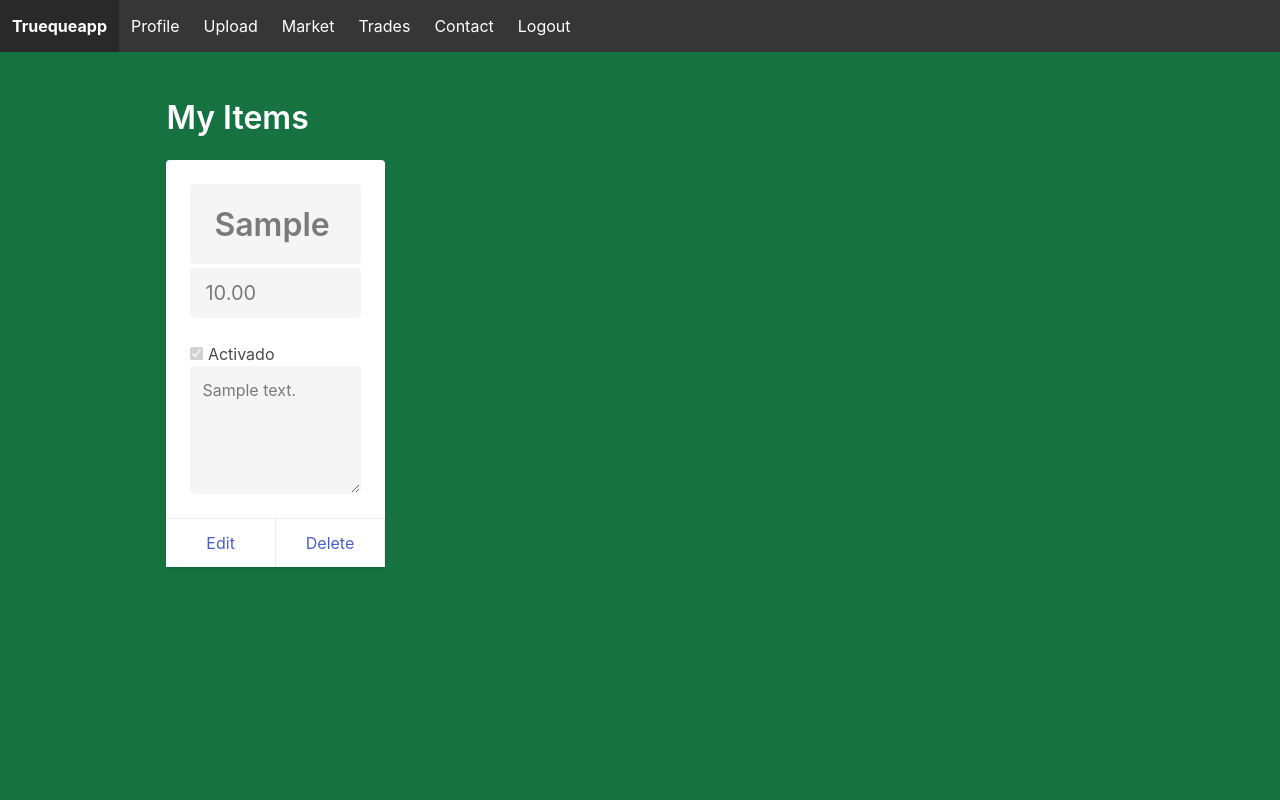
After one commit to milenkomilic/trueque-app, a Django app: page /trueque/my_items/ in a window 1280 px wide. The commit adds this page. Run offline with Django 4.2, Linux system fonts and the light colour scheme; a user stored in the database is signed in; tables that the repository leaves empty hold one stand-in row (values such as "Sample post").

Commit message:
Se agrega CRUD operations de items. Edit, Delete, MyItems.

```diff
--- /dev/null
+++ b/truequeapp/trueque_web_service/templates/accounts/my_items.html
@@ -0,0 +1,192 @@
+<!DOCTYPE html>
+<html lang="en">
+<head>
+    <meta charset="UTF-8">
+    <title>My Items</title>
+    <link rel="stylesheet" href="https://cdnjs.cloudflare.com/ajax/libs/bulma/0.9.3/css/bulma.min.css">
+    <style>
+        html, body {
+            height: 100%;
+            margin: 0;
+        }
+        body {
+            display: flex;
+            flex-direction: column;
+            min-height: 100vh;
+            background-color: #167341; /* Color de fondo */
+        }
+        .section {
+            flex: 1;
+            display: flex;
+            flex-direction: column;
+        }
+        .container {
+            width: 80%;
+            margin: auto;
+        }
+        .card {
+            box-shadow: 0 2px 3px rgba(10, 10, 10, 0.1); /* Sombra para las tarjetas */
+        }
+        .card-footer-item {
+            background-color: #fff;
+        }
+        .card-footer-item:hover {
+            background-color: #f5f5f5;
+        }
+        .footer {
+            background-color: #333333; /* Color de fondo del pie de página */
+            color: white; /* Color del texto del pie de página */
+            text-align: center;
+            padding: 2rem 1rem;
+        }
+    </style>
+    <script src="https://code.jquery.com/jquery-3.6.0.min.js"></script>
+</head>
+<body>
+    <nav class="navbar is-dark" role="navigation" aria-label="main navigation">
+        <div class="navbar-brand">
+            <a class="navbar-item" href="{% url 'index' %}">
+                <strong>Truequeapp</strong>
+            </a>
+            <a role="button" class="navbar-burger" aria-label="menu" aria-expanded="false" data-target="navbarBasicExample">
+                <span aria-hidden="true"></span>
+                <span aria-hidden="true"></span>
+                <span aria-hidden="true"></span>
+            </a>
+        </div>
+        <div id="navbarBasicExample" class="navbar-menu">
+            <div class="navbar-start">
+                {% if user.is_authenticated %}
+                    <!-- Links para usuarios autenticados -->
+                    <a class="navbar-item" href="{% url 'user_profile' %}">Profile</a>
+                    <a class="navbar-item" href="{% url 'upload_item' %}">Upload</a>
+                    <a class="navbar-item" href="{% url 'view_items' %}">Market</a>
+                    <a class="navbar-item" href="{% url 'respond_to_trade' %}">Trades</a>
+                {% endif %}
+                <!-- Links comunes a todos los usuarios -->
+                <a class="navbar-item">Contact</a>
+                {% if user.is_authenticated %}
+                <a class="navbar-item" href="{% url 'logout' %}">Logout</a>
+                {% endif %}
+            </div>
+        </div>
+    </nav>
+
+    <!-- Navbar aquí -->
+
+    <section class="section">
+        <div class="container">
+            <h1 class="title" style="color: white;">My Items</h1>
+            <div class="columns is-multiline">
+                {% for item in items %}
+                <div class="column is-one-quarter">
+                    <div class="card" data-item-id="{{ item.id }}">
+                        <div class="card-content">
+                            <!-- Asegúrate de que los campos sean editables -->
+                            <input type="text" class="input title" value="{{ item.title }}" disabled>
+                            <input type="text" class="input subtitle" value="{{ item.price }}" disabled>
+                            <label class="checkbox">
+                                <input type="checkbox" class="item-active" {% if item.active %}checked{% endif %} disabled>
+                                Activado
+                            </label>
+                            <textarea class="textarea content" disabled>{{ item.description }}</textarea>
+                        </div>
+                        <footer class="card-footer">
+                            <a href="#" class="card-footer-item btn-edit">Edit</a>
+                            <a href="#" class="card-footer-item btn-delete" data-item-id="{{ item.id }}">Delete</a>
+                            <a href="#" class="card-footer-item btn-save" style="display: none;">Save</a>
+                        </footer>
+                    </div>
+                </div>
+            {% endfor %}
+            </div>
+        </div>
+    </section>
+
+    <!-- Footer aquí -->
+
+</body>
+<script>
+    $(document).ready(function() {
+        // Función para manejar el evento de clic en 'Editar'
+        $('.btn-edit').click(function(e) {
+            e.preventDefault();
+            let card = $(this).closest('.card');
+            card.find('.input, .textarea').prop('disabled', false);
+            card.find('.item-active').prop('disabled', false); // Habilitar el checkbox
+            $(this).hide();
+            card.find('.btn-save').show();
+            card.find('.btn-delete').hide();
+        });
+
+        // Función para manejar el evento de clic en 'Guardar'
+        $('.btn-save').click(function(e) {
+            e.preventDefault();
+            let card = $(this).closest('.card');
+            let itemId = card.data('item-id');
+            let title = card.find('.title').val();
+            let price = card.find('.subtitle').val();
+            let description = card.find('.content').val();
+            let isActive = card.find('.item-active').is(':checked');
+
+            // Envía los datos actualizados al servidor usando AJAX
+            $.ajax({
+                url: '{% url "update_item" %}', // URL de la vista Django para actualizar ítems
+                type: 'POST',
+                data: {
+                    'id': itemId,
+                    'title': title,
+                    'price': price,
+                    'description': description,
+                    'active': isActive,
+                    'csrfmiddlewaretoken': '{{ csrf_token }}'
+                },
+                success: function(response) {
+                    // Vuelve a deshabilitar los campos y cambia los botones
+                    card.find('.input, .textarea').prop('disabled', true);
+                    card.find('.btn-save').hide();
+                    card.find('.btn-edit').show();
+                    card.find('.btn-delete').show();
+                    // Opcional: mostrar mensaje de éxito
+                    alert("Item edited successfully.");
+                },
+                error: function() {
+                    alert("An error occurred while editing the item.");
+                }
+            });
+        });
+
+        // Función para manejar el evento de clic en 'Eliminar'
+        $('.btn-delete').click(function(e) {
+            e.preventDefault();
+
+            if (!confirm("Are you sure you want to delete this item?")) {
+                return; // Detener la función si el usuario no confirma
+            }
+
+            let itemId = $(this).data('item-id');
+            let card = $(this).closest('.card');
+
+            $.ajax({
+                url: '{% url "delete_item" %}', // La URL de tu vista de eliminación
+                type: 'POST',
+                data: {
+                    'item_id': itemId,
+                    'csrfmiddlewaretoken': '{{ csrf_token }}'
+                },
+                success: function(response) {
+                    // Eliminar la tarjeta del ítem del DOM o actualizar la página
+                    card.remove();
+                    // Opcional: mostrar mensaje de éxito
+                    alert("Item deleted successfully.");
+                },
+                error: function() {
+                    // Manejar errores (como mostrar un mensaje de error)
+                    alert("An error occurred while deleting the item.");
+                }
+            });
+        });
+
+    });
+    </script>
+</html>
--- a/truequeapp/trueque_web_service/urls.py
+++ b/truequeapp/trueque_web_service/urls.py
@@ -11,4 +11,7 @@ urlpatterns = [
     path('view_items/', views.view_items, name='view_items'),
     path('initiate_trade/<int:item_id>/', views.initiate_trade, name='initiate_trade'),
     path('respond_to_trade/', views.respond_to_trade, name='respond_to_trade'),
+    path('my_items/', views.my_items, name='my_items'),
+    path('update_item/', views.update_item, name='update_item'),
+    path('delete_item/', views.delete_item, name='delete_item'),
 ]
--- a/truequeapp/trueque_web_service/views.py
+++ b/truequeapp/trueque_web_service/views.py
@@ -1,5 +1,6 @@
 from gettext import translation
 from django.contrib.auth.forms import AuthenticationForm
+from django.http import JsonResponse
 from django.shortcuts import render, redirect
 from django.contrib.auth import login
 from django.contrib.auth.decorators import login_required
@@ -12,6 +13,7 @@ from .forms import TradeForm
 from django.db.models import Q, F
 from django.contrib import messages
 from django.db.models import Q, F
+from django.views.decorators.csrf import csrf_exempt
 
 
 
@@ -103,8 +105,6 @@ def initiate_trade(request, item_id):
         responder_item = get_object_or_404(Item, id=responder_item_id, user=request.user, active=True)
         # Set the receiver to the owner of the item_to_trade
         receiver = item_to_trade.user
-        # Set the receiver to the owner of the item_to_trade
-        receiver = item_to_trade.user
 
         existing_trade = Trade.objects.filter(
         initiator=request.user,
@@ -124,12 +124,6 @@ def initiate_trade(request, item_id):
             responder_item=responder_item
         )
         trade.save()
-
-        item_to_trade.trade = trade
-        responder_item.trade = trade
-        item_to_trade.save()
-        responder_item.save()
-
 
         item_to_trade.trade = trade
         responder_item.trade = trade
@@ -168,3 +162,44 @@ def respond_to_trade(request):
             trade.save()
         return redirect('index')  # Redirect to a page showing all trade history
     return render(request, 'items/respond_to_trade.html', {'trade_offers': trade_offers})
+
+@login_required
+def my_items(request):
+    items = Item.objects.filter(user=request.user)
+    return render(request, 'accounts/my_items.html', {'items': items})
+
+
+
+@csrf_exempt
+@login_required
+def update_item(request):
+    if request.method == 'POST':
+        item_id = request.POST.get('id')
+        title = request.POST.get('title')
+        price = request.POST.get('price')
+        description = request.POST.get('description')
+        active = request.POST.get('active') == 'true'
+
+        # Encuentra y actualiza el ítem
+        item = get_object_or_404(Item, id=item_id, user=request.user)
+        item.title = title
+        item.price = price
+        item.description = description
+        item.active = active
+        item.save()
+
+        return JsonResponse({'status': 'success'})
+
+    return JsonResponse({'status': 'error'}, status=400)
+
+@csrf_exempt
+@login_required
+def delete_item(request):
+    if request.method == 'POST':
+        item_id = request.POST.get('item_id')
+        item = get_object_or_404(Item, id=item_id, user=request.user)  # Asegurar que el ítem pertenece al usuario
+
+        item.delete()
+        return JsonResponse({'status': 'success'})
+
+    return JsonResponse({'status': 'error'}, status=400)
```
Also changed, not shown: truequeapp/trueque_web_service/templates/accounts/user_profile.html (+7 -0 lines).
